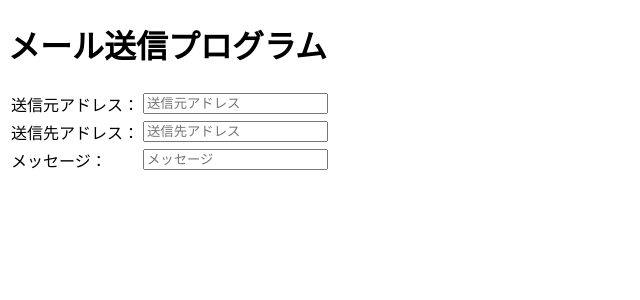
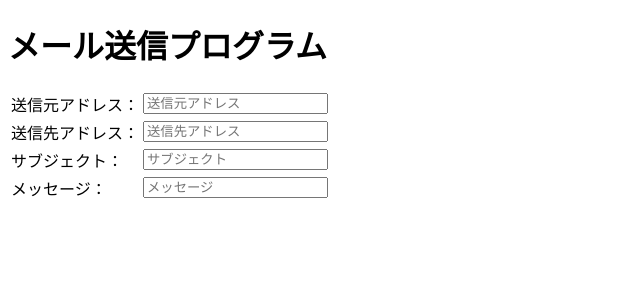
Before and after one commit to spring-nagoya/py24, a Python web app: template class/templates/snedmail.html in a window 1280 px wide. Shown: the top 300 px of the page, without its empty margins (0-640 px from the left). Run offline with Jinja, Linux system fonts and the light colour scheme; the template is opened without the code that fills it, so the values that code supplies are empty.

Commit message:
add:subject

```diff
--- a/class/templates/snedmail.html
+++ b/class/templates/snedmail.html
@@ -18,8 +18,12 @@
                 <td><input type="mail" name="to" value="" placeholder="送信先アドレス"></td>
             </tr>
             <tr>
+                <td>サブジェクト：</td>
+                <td><input type="text" name="subject" value="" placeholder="サブジェクト"></td>
+            </tr>
+            <tr>
                 <td>メッセージ：</td>
-                <td><input type="mail" name="message" value="" placeholder="メッセージ"></td>
+                <td><input type="text" name="message" value="" placeholder="メッセージ"></td>
             </tr>
         </table>
     </form>
```
